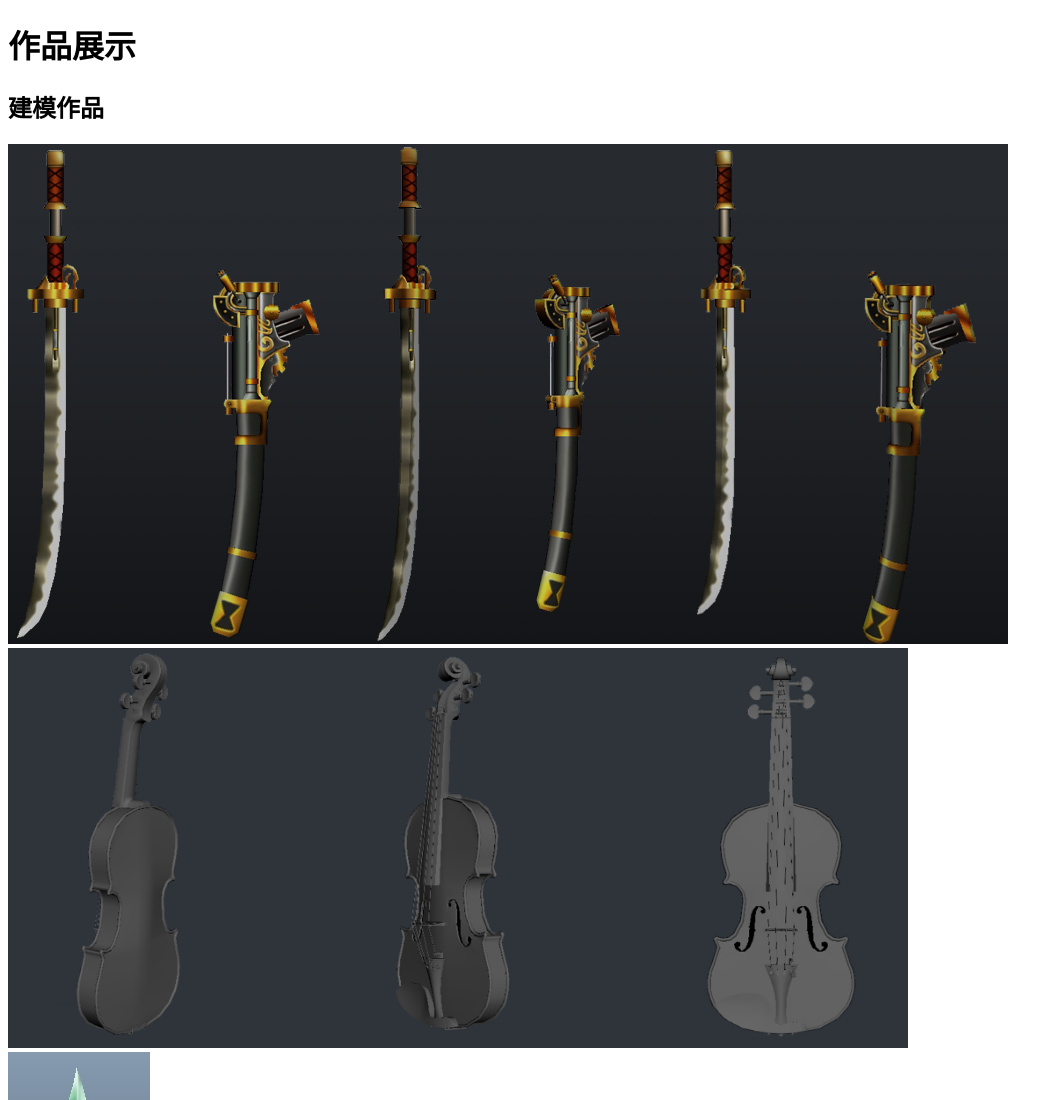
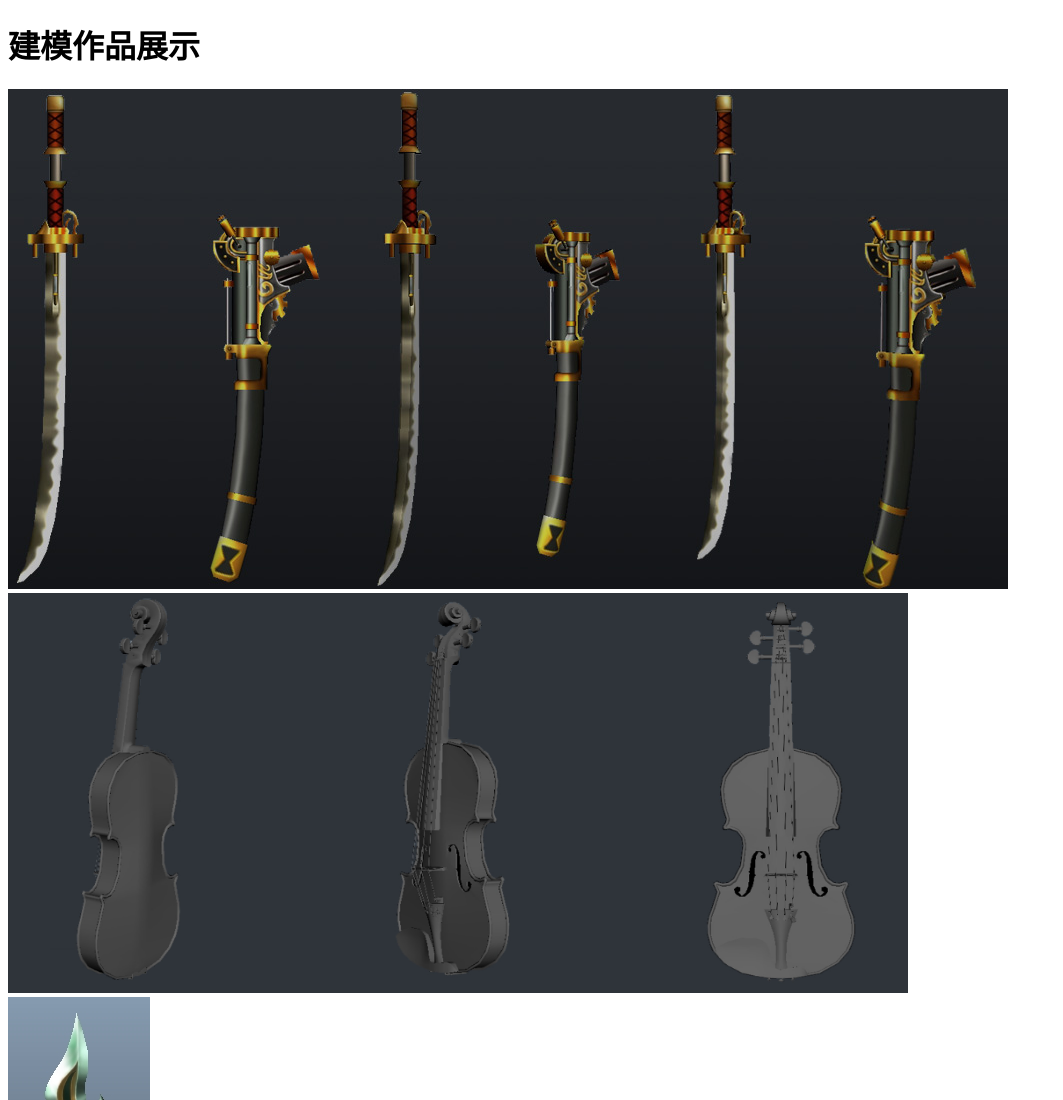
Before and after one commit to InHaMiusa/3dmodle-github.io, a plain HTML site: page index.html in a window 1280 px wide. Shown: the top 1100 px of the page, without its empty margins (0-1063 px from the left). Drawn offline with Linux system fonts and the light colour scheme.

Commit message:
Update index.html

```diff
--- a/index.html
+++ b/index.html
@@ -6,8 +6,7 @@
     <title>作品</title>
 </head>
 <body>
-    <h1>作品展示</h1>
-    <h2>建模作品</h2>
+    <h1>建模作品展示</h1>
     <img src="01/刀.jpg" alt="该图片无法打开"><br>
     <img src="01/小提琴.jpg" alt="该图片无法打开" width="900"  height="400"><br>
     <img src="01/枪.jpg" alt="该图片无法打开"><br>
```
